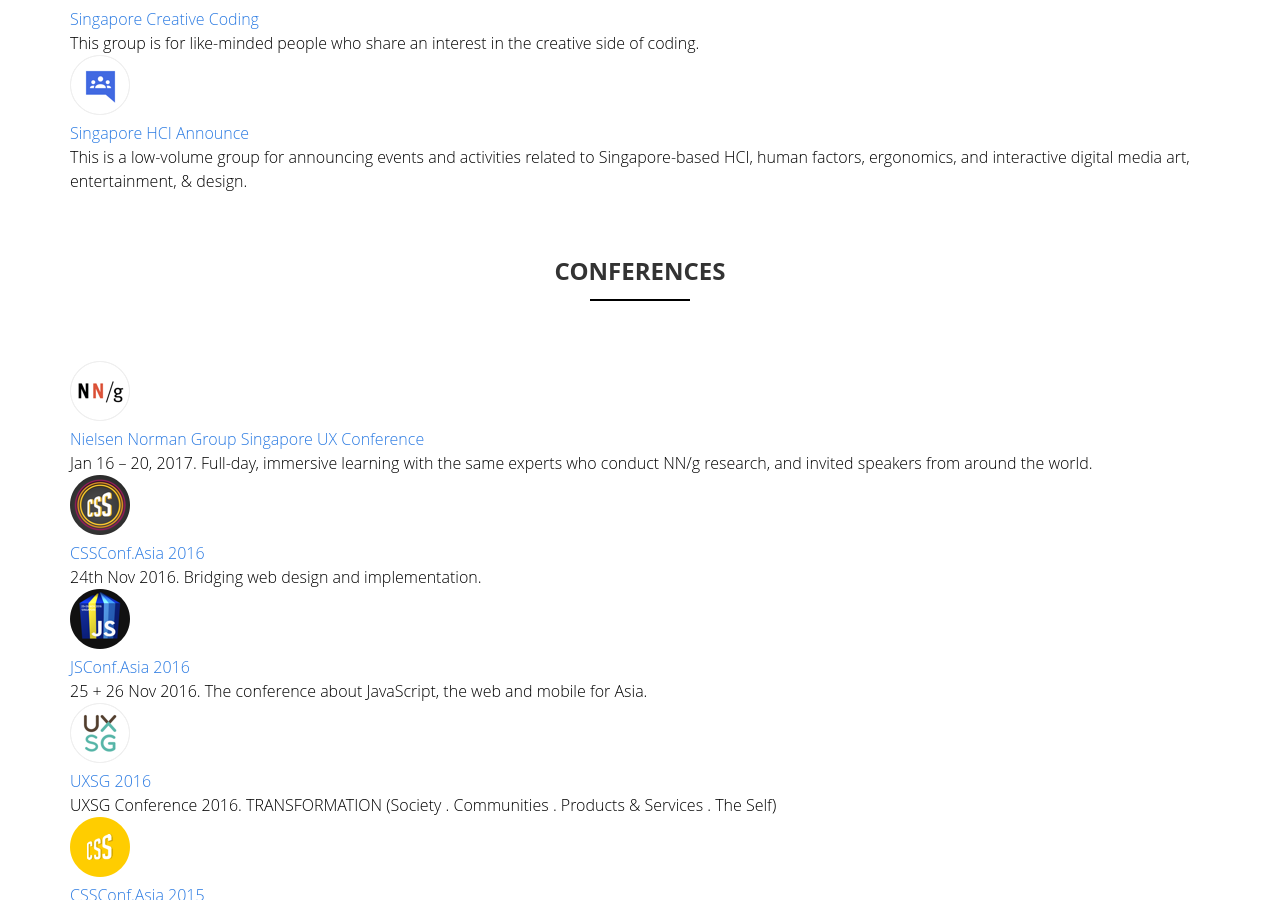
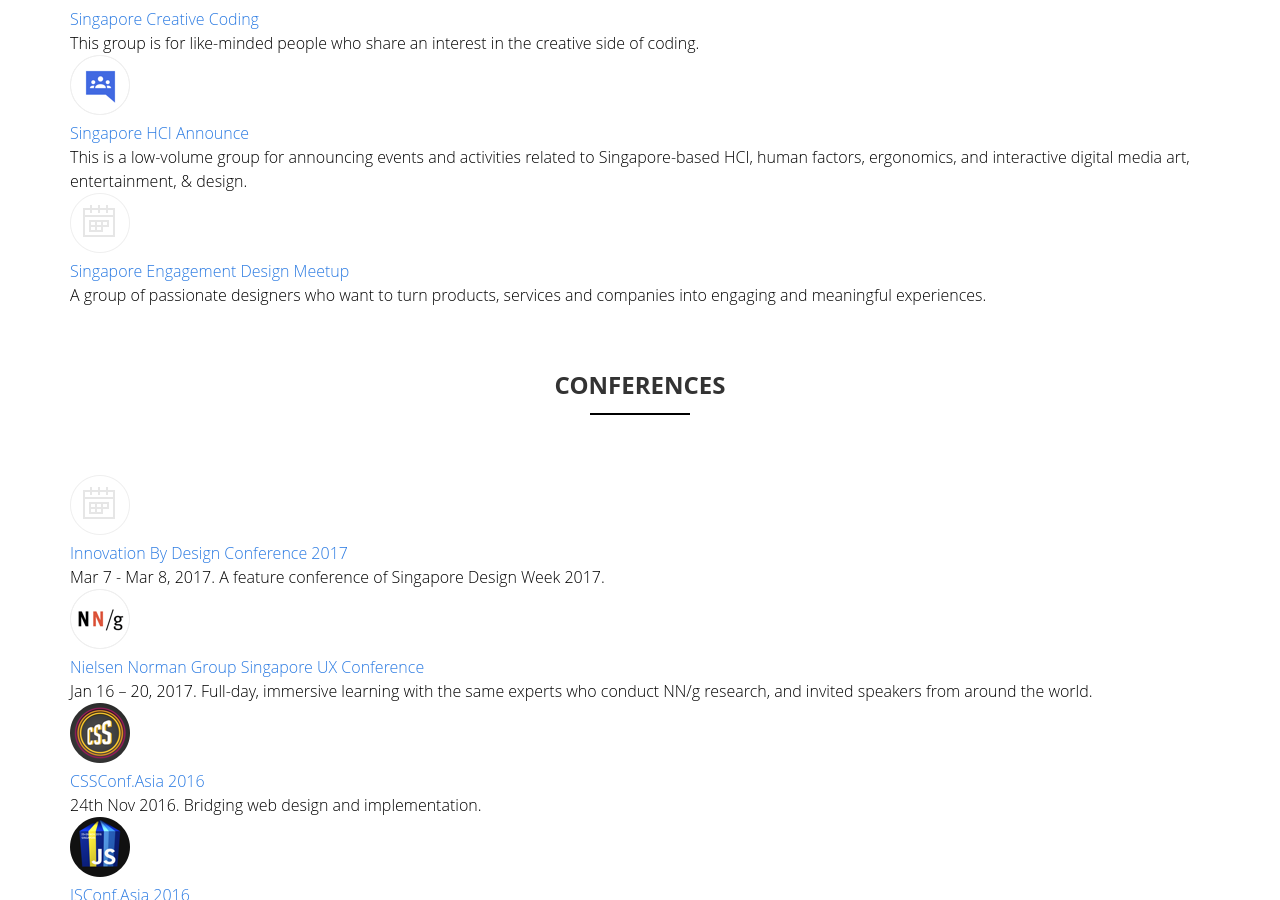
Before and after one commit to interfacesg/interfacesg.github.io, a Jekyll site: the page built from _posts/2014-09-17-welcome-to-jekyll.markdown, in a window 1280 px wide and 900 px high, scrolled down 1125 px. Built offline with Jekyll 4.4.1, drawn with Linux system fonts in a browser that asks for light colours; some of the changed text lies outside the part shown.

Commit message:
Added Engagement Design Meetup & Innovation By Design Conference. Added default meetup-conference logo.

```diff
--- a/_includes/header.html
+++ b/_includes/header.html
@@ -18,7 +18,7 @@
             c0-0.82,0.665-1.484,1.484-1.484h15.031C17.335,12.031,18,12.696,18,13.516L18,13.516z"/>
         </svg>
       </a>
-      <div class="last-updated">Last updated: 19th Jan 2017</div>
+      <div class="last-updated">Last updated: 1st Feb 2017</div>
       <a class="page-link" href="mailto:hi@minitheory.com">Submit link</a>
     </nav>
     <div class="site-subtitle">A guide to user experience design in Singapore.</div>
--- a/_posts/2014-09-17-welcome-to-jekyll.markdown
+++ b/_posts/2014-09-17-welcome-to-jekyll.markdown
@@ -50,7 +50,18 @@ date:   2014-09-17 13:09:39
 
 	This is a low-volume group for announcing events and activities related to Singapore-based HCI, human factors, ergonomics, and interactive digital media art, entertainment, & design.
 
+- [![Singapore Engagement Design Meetup](/img/logo-meetup-conference.png)<br/>
+	Singapore Engagement Design Meetup](https://www.meetup.com/Singapore-Engagement-Design-Meetup/)
+
+	A group of passionate designers who want to turn products, services and companies into engaging and meaningful experiences.
+
 ## Conferences
+
+- [![Innovation By Design Conference 2017](/img/logo-meetup-conference.png)<br/>
+	Innovation By Design Conference 2017](http://innovationbydesign2017.peatix.com/)
+
+	Mar 7 - Mar 8, 2017. A feature conference of Singapore Design Week 2017.
+
 - [![Nielsen Norman Group](/img/logo-nng.png)<br/>
 	Nielsen Norman Group Singapore UX Conference](https://www.nngroup.com/training/singapore/)
 
```
Also changed, not shown: img/logo-meetup-conference.png (added).
